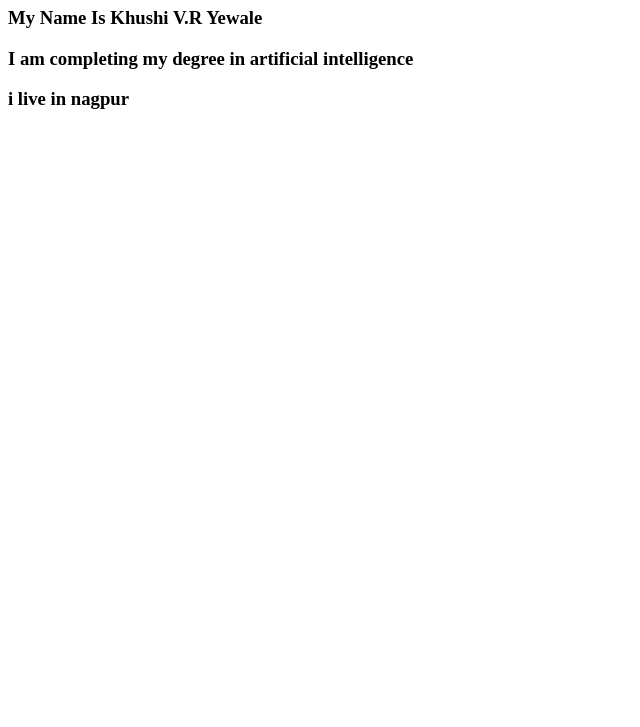
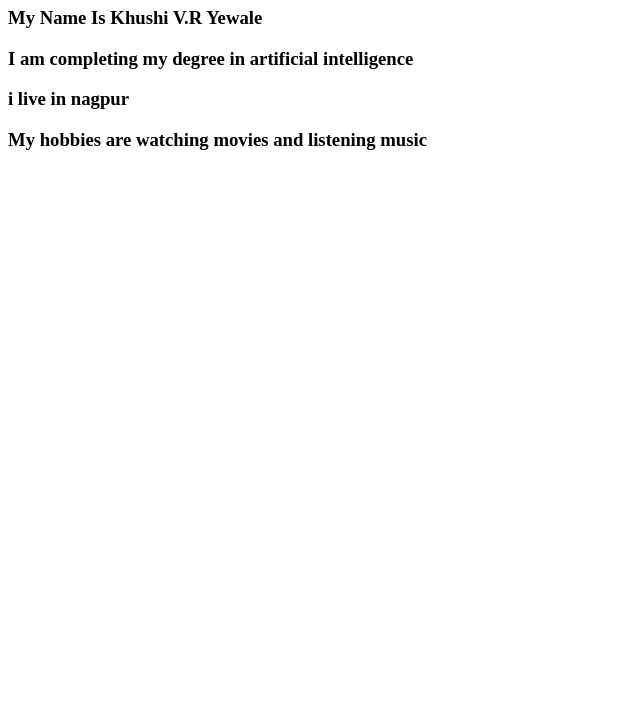
Before and after one commit to khushiy05/my-first-repo, a plain HTML site: page index.html in a window 1280 px wide. Shown: the part 73-800 px from the top of the page, without its empty margins (0-640 px from the left). Drawn offline with Linux system fonts and the light colour scheme.

Commit message:
hobbies message added

```diff
--- a/index.html
+++ b/index.html
@@ -8,5 +8,6 @@
     <h3>My Name Is Khushi V.R Yewale</h3>
     <h3>I am completing my degree in artificial intelligence</h3>
     <h3>i live in nagpur</h3>
+    <h3>My hobbies are watching movies and listening music</h3>
 </body>
 </html>
```
